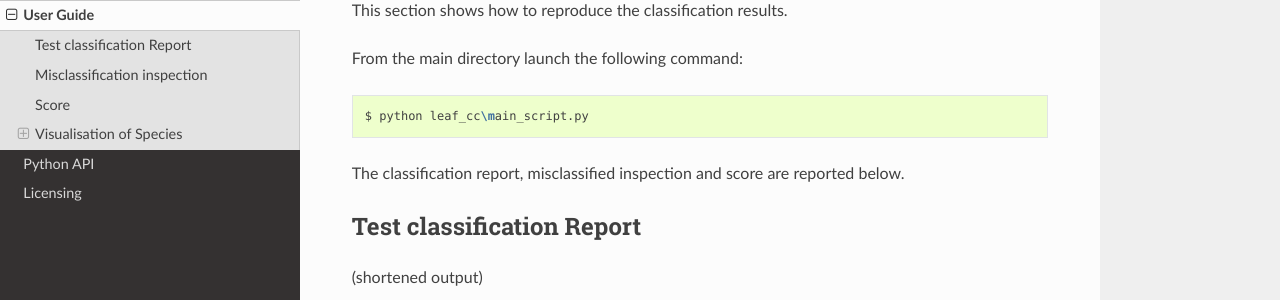
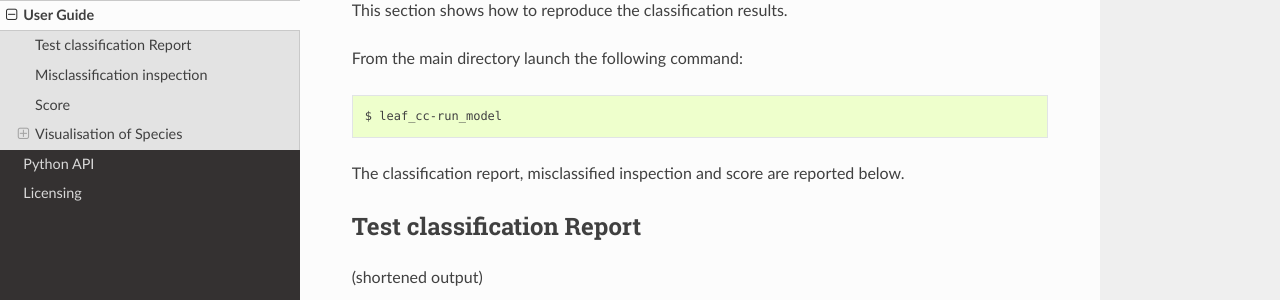
Before and after one commit to niedeado/M05_ProjectReproducibility, a Sphinx documentation site: the page built from docs/guide.rst, in a window 1280 px wide and 1349 px high. Shown: the part 161-461 px from the top of the window. Built offline with Sphinx 7.4.7 and the Read the Docs theme 2.0.0, drawn with Linux system fonts in a browser that asks for light colours.

Commit message:
Changed user guide suggested command

```diff
--- a/docs/guide.rst
+++ b/docs/guide.rst
@@ -8,7 +8,7 @@ From the main directory launch the following command:
 
 .. code-block:: sh
 
-   $ python leaf_cc\main_script.py
+   $ leaf_cc-run_model
 
 
 The classification report, misclassified inspection and score are reported below.
```
